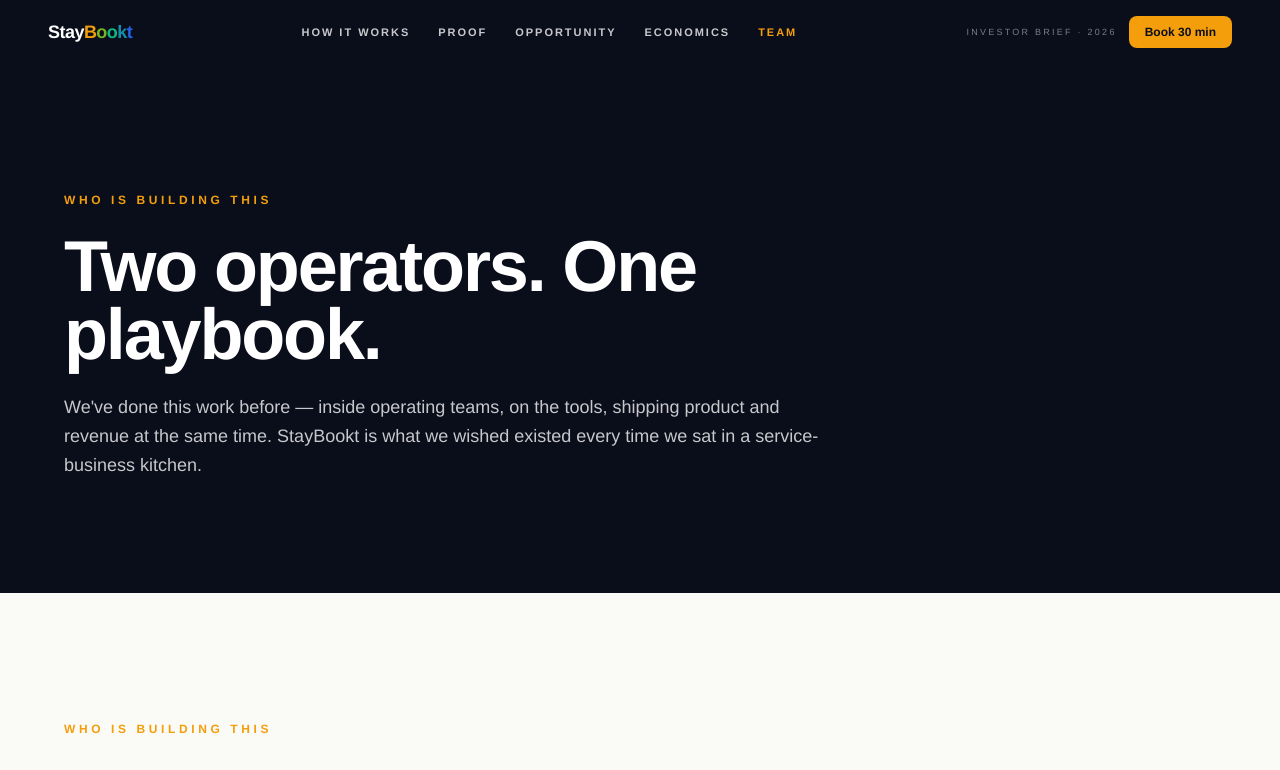
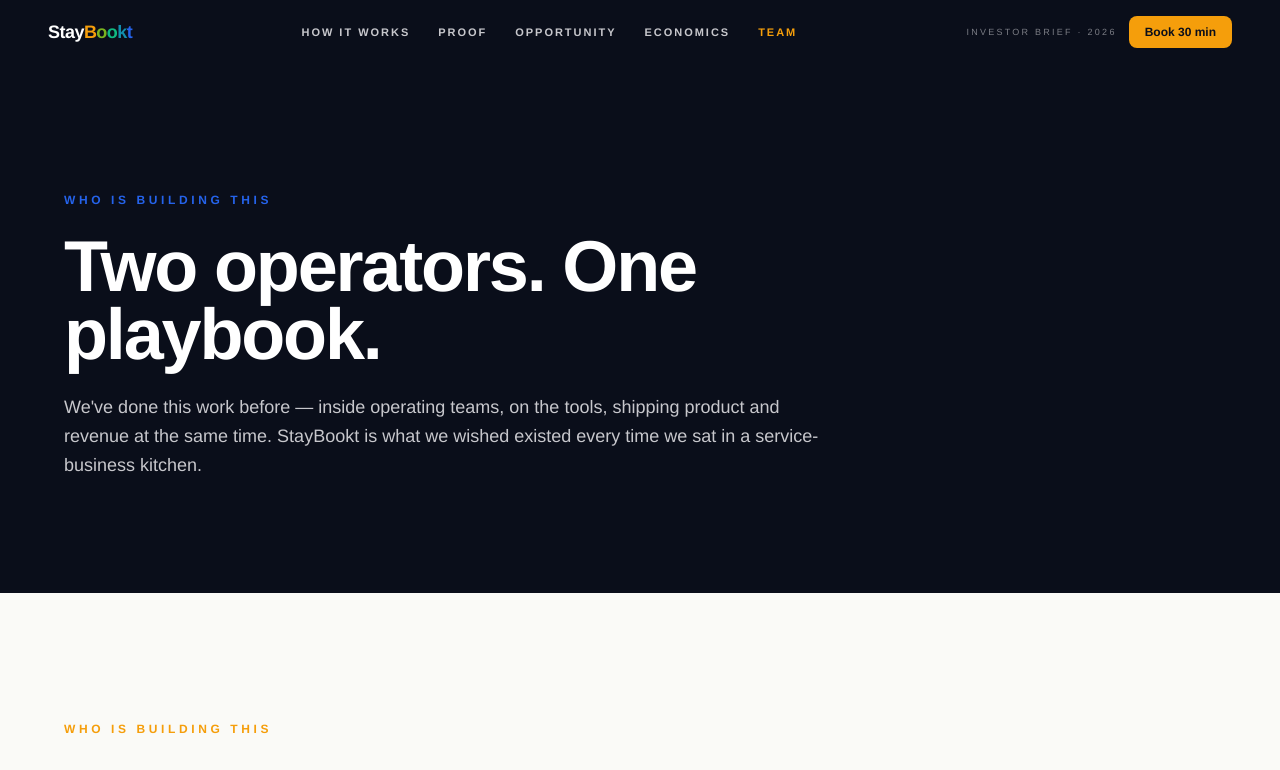
Before and after one commit to staybookt/staybookt-investor, a Next.js app: page /team in a window 1280 px wide. Shown: the top 770 px of the page. Built offline with nearby package versions, Linux system fonts and the light colour scheme.

Commit message:
Add files via upload

```diff
--- a/app/team/page.tsx
+++ b/app/team/page.tsx
@@ -27,7 +27,7 @@ function PageHeader({ eyebrow, title, sub }: { eyebrow: string; title: string; s
   return (
     <section className="bg-ink text-white py-20 sm:py-28 px-8 sm:px-16">
       <div className="max-w-7xl mx-auto">
-        <p className="text-xs tracking-[0.3em] text-elec font-semibold uppercase mb-6">{eyebrow}</p>
+        <p className="text-xs tracking-[0.3em] text-plumb font-semibold uppercase mb-6">{eyebrow}</p>
         <h1 className="font-display text-5xl sm:text-7xl tracking-[-0.04em] leading-[0.95] mb-6 max-w-4xl">{title}</h1>
         <p className="text-platinum-soft text-base sm:text-lg leading-relaxed max-w-3xl">{sub}</p>
       </div>
```
